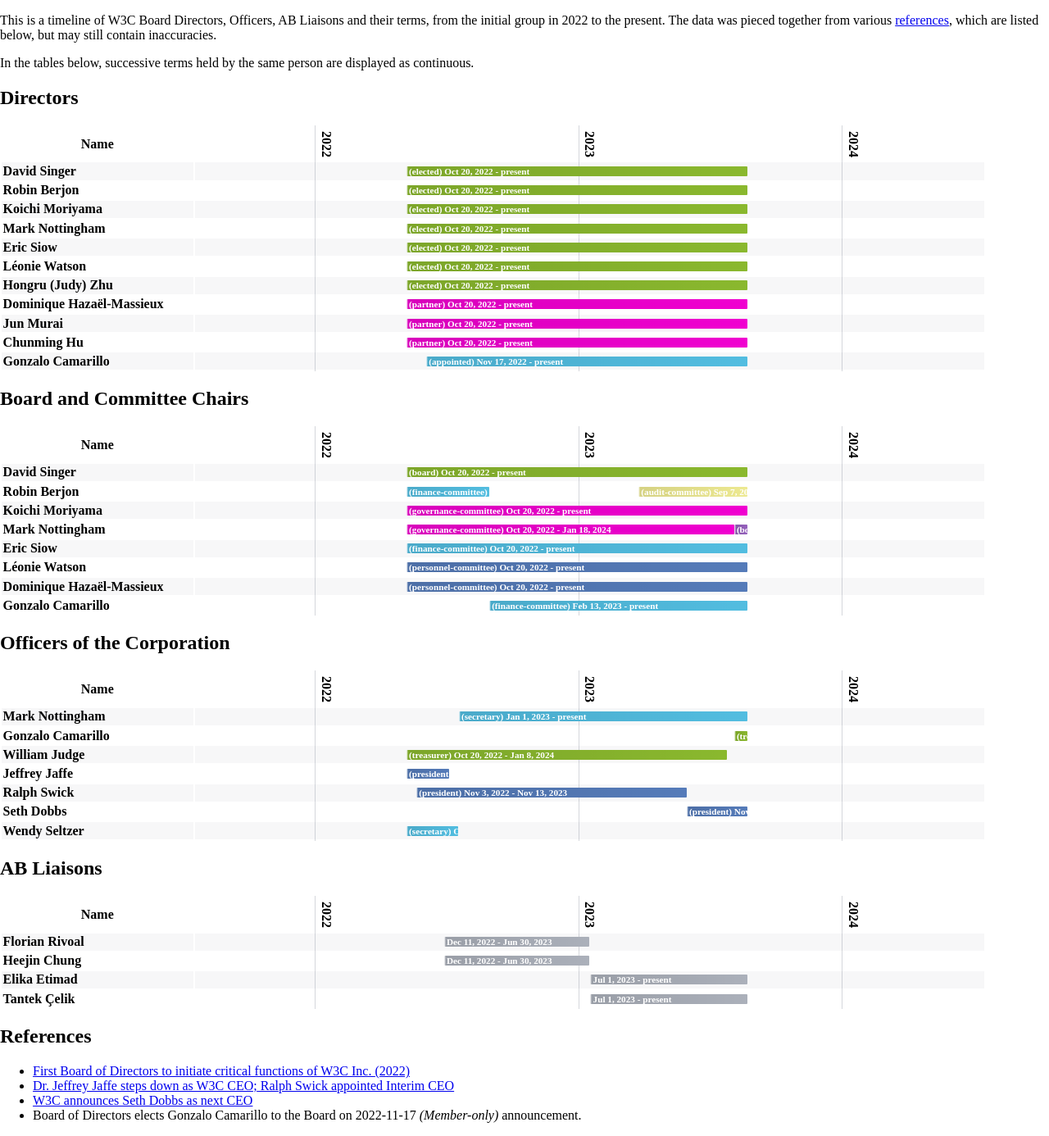
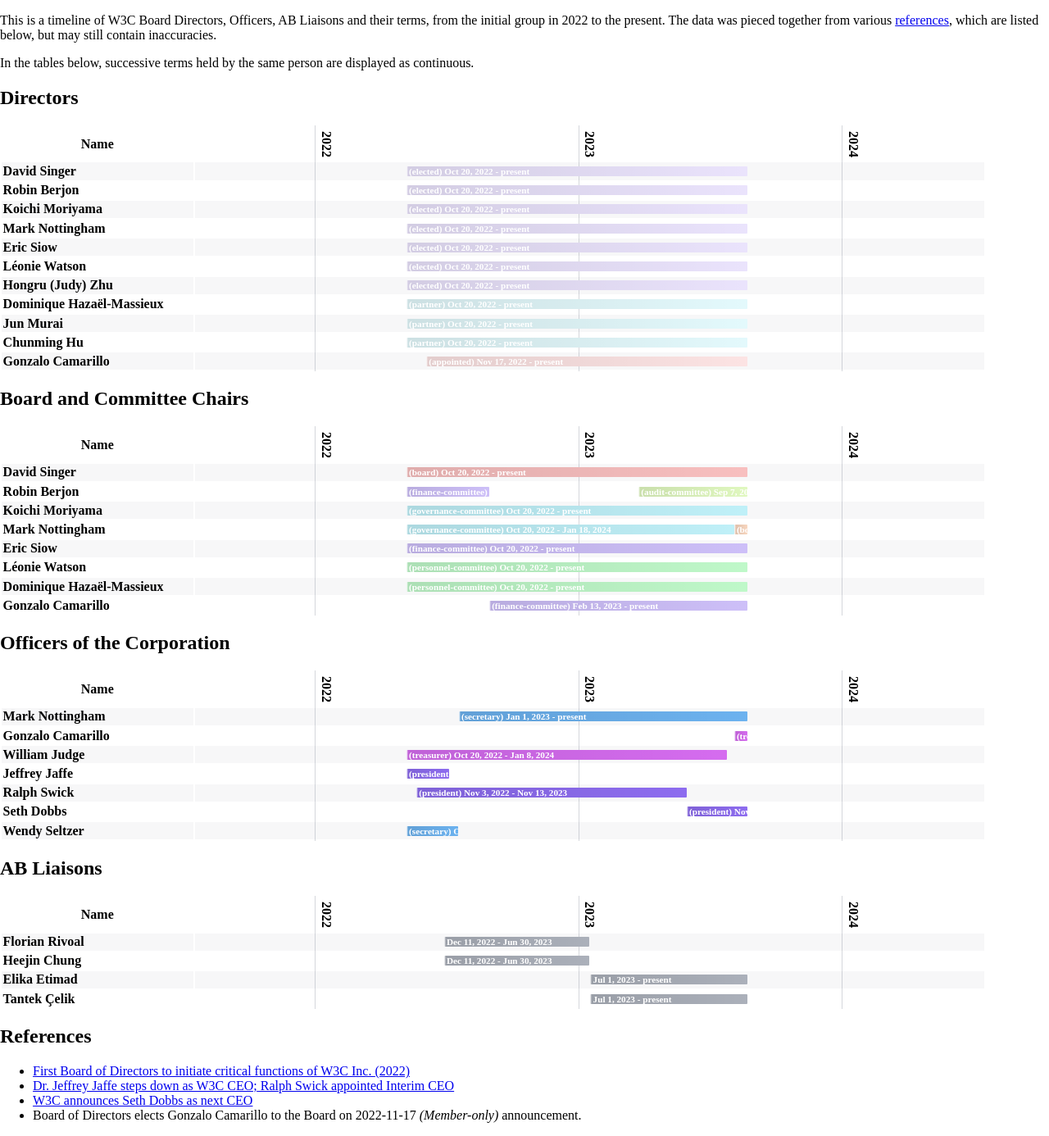
Before and after one commit to ianbjacobs/history-test-202402, a Jekyll site: the page built from history/index.md, in a window 1280 px wide. Shown: the whole page at 82% size. Built offline with Jekyll 4.4.1, drawn with Linux system fonts in a browser that asks for light colours.

Commit message:
use color palette different colors for different groups

```diff
--- a/assets/css/members.css
+++ b/assets/css/members.css
@@ -94,31 +94,61 @@
 	border-radius: 1px;
 }
 
-.term.appointed, .term.secretary, .term.finance-committee {
-	background-color: hsl(195 70% 60%);
+/* Directors */
+
+.term.appointed {
+    background-color: hsl(0, 80%, 94%);
 }
 
-.term.elected, .term.treasurer, .term.board {
-	background-color: hsl(80 60% 45%);
+.term.elected {
+    background-color: hsl(255, 80%, 94%);
 }
 
-.term.partner, chair.audit, .term.governance-committee {
-	background-color: hsl(308, 100%, 47%);
+.term.partner {
+    background-color: hsl(188, 80%, 94%);
 }
 
-.term.permanent, .term.president, .term.personnel-committee {
-	background-color: hsl(217, 42%, 53%);
+/* Chairs */
+
+.term.board {
+    background-color: hsl(0, 80%, 86%);
+}
+
+.term.finance-committee {
+    background-color: hsl(255, 80%, 86%);
+}
+
+.term.governance-committee {
+    background-color: hsl(188, 80%, 86%);
+}
+
+.term.personnel-committee {
+    background-color: hsl(131, 80%, 86%);
 }
 
 .term.audit-committee {
-	background-color: hsl(57, 72%, 75%);
+    background-color: hsl(85, 80%, 86%);
 }
 
 .term.board-development-committee {
-	background-color: hsl(275, 41%, 56%);
+    background-color: hsl(24, 80%, 86%);
 }
 
+/* Officers */
+
+
+.term.secretary {
+    background-color: hsl(208, 80%, 68%);
+}
+
+.term.treasurer {
+    background-color: hsl(288, 80%, 68%);
+}
+
+.term.president {
+    background-color: hsl(255, 80%, 68%);
+}
 
 .term.resigned {
-	border-right: 3px solid hsl(0 80% 45%);
+    border-right: 3px solid hsl(0, 80%, 59%);
 }
```
